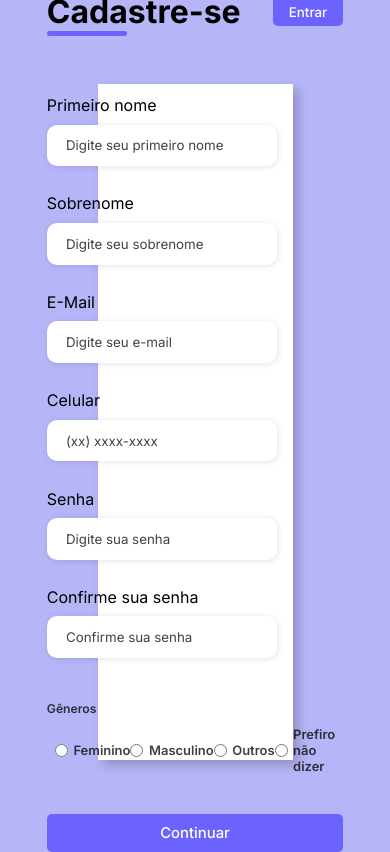
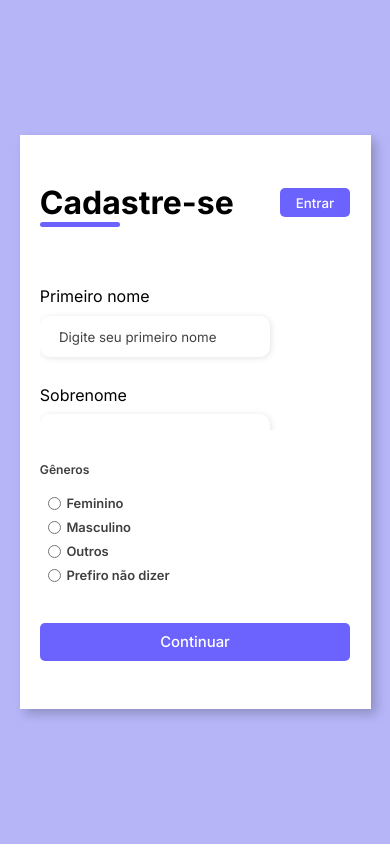
Before and after one commit to felipejlc/felipe-projetos, a PHP site: page / in a window 390 px wide. Run offline with PHP 8.4, Linux system fonts and the light colour scheme.

Commit message:
finalização tela de cadastro

```diff
--- a/layouts/tela-cadastro/estilos/style.css
+++ b/layouts/tela-cadastro/estilos/style.css
@@ -158,4 +158,25 @@ body {
         width: 100%;
     }
 }
-/*tempo do vídeo 19:10*/
+@media screen and (max-width: 1064px) {
+    .container {
+        width: 90%;
+        height: auto;
+    }
+    .input-group {
+        flex-direction: column;
+        overflow-y: scroll;
+        flex-wrap: nowrap;
+        max-height: 10rem;
+        padding-right: 5rem;
+    }
+    .gender-inputs {
+        margin-top: 2rem;
+    }
+    .gender-group {
+        flex-direction: column;
+    }
+    .gender-input {
+        margin-top: 0.5rem;
+    }
+}
```
